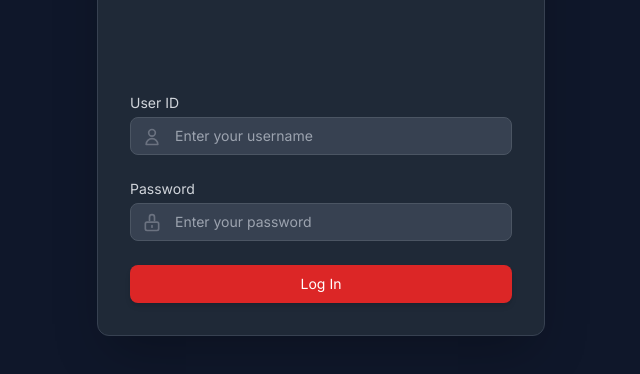
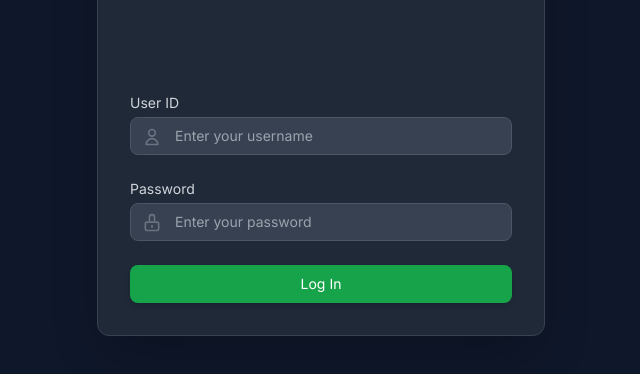
Before and after one commit to manu5703/IS4495-1, a plain HTML site: page index.html in a window 1280 px wide. Shown: the part 288-662 px from the top of the page, without its empty margins (319-959 px from the left). Drawn offline with nearby package versions, Linux system fonts and the light colour scheme.

Commit message:
Update index.html

```diff
--- a/index.html
+++ b/index.html
@@ -111,7 +111,7 @@
             <div>
                 <button
                     type="submit"
-                    class="w-full flex justify-center py-2 px-4 border border-transparent rounded-lg shadow-md text-sm font-medium text-white bg-red-600 hover:bg-red-700 focus:outline-none focus:ring-2 focus:ring-offset-2 focus:ring-offset-gray-800 focus:ring-indigo-500 transition duration-150 transform hover:scale-[1.01] active:scale-[0.99]"
+                    class="w-full flex justify-center py-2 px-4 border border-transparent rounded-lg shadow-md text-sm font-medium text-white bg-green-600 hover:bg-green-700 focus:outline-none focus:ring-2 focus:ring-offset-2 focus:ring-offset-gray-800 focus:ring-indigo-500 transition duration-150 transform hover:scale-[1.01] active:scale-[0.99]"
                 >
                     Log In
                 </button>
```
